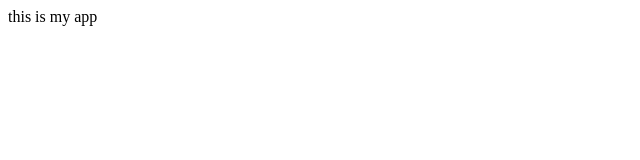
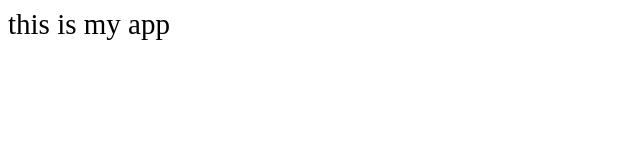
Before and after one commit to aaryan1111/New, a plain HTML site: page index.html in a window 1280 px wide. Shown: the whole page, without its empty margins (0-640 px from the left). Drawn offline with Linux system fonts and the light colour scheme.

Commit message:
Changed css

```diff
--- a/index.css
+++ b/index.css
@@ -0,0 +1,3 @@
+body{
+	font-size: 29px;
+}
--- a/index.html
+++ b/index.html
@@ -1,7 +1,10 @@
 <!DOCTYPE html>
 <html>
+
 <head>
 	<title>My app</title>
+
+	<link rel="stylesheet" type="text/css" href="index.css">
 </head>
 <body>
 	this is my app
```
